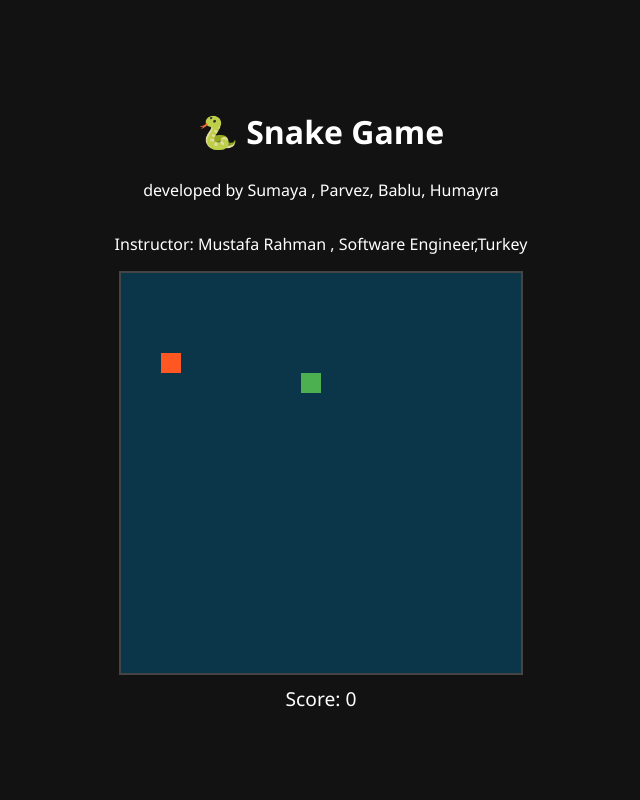
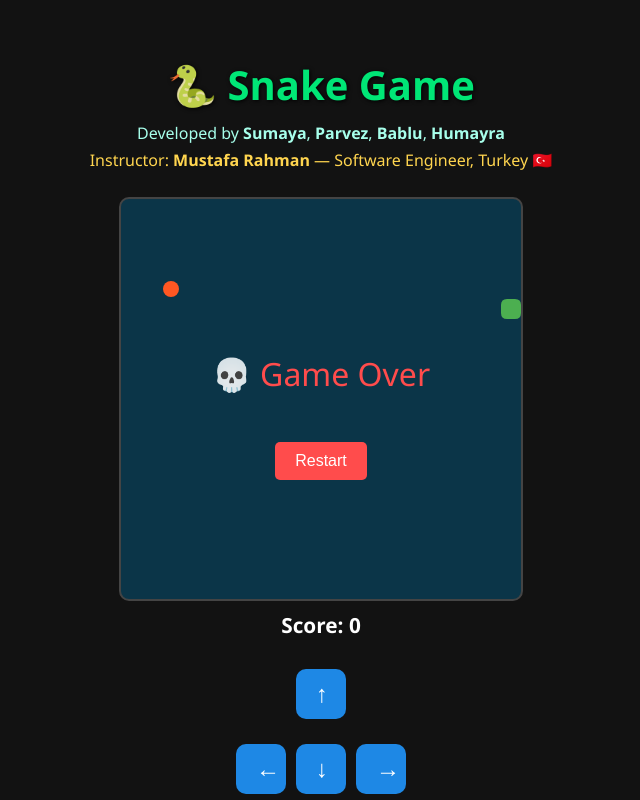
Before and after one commit to developer-sumaya/snake-game, a plain HTML site: page index.html in a window 1280 px wide. Shown: the whole page, without its empty margins (319-959 px from the left). Drawn offline with Linux system fonts and the light colour scheme.

Commit message:
add feature: game sound

```diff
--- a/index.html
+++ b/index.html
@@ -2,8 +2,8 @@
 <html lang="en">
 <head>
   <meta charset="UTF-8" />
-  <meta name="viewport" content="width=device-width, initial-scale=1.0" />
-  <title>Snake Game </title>
+  <meta name="viewport" content="width=device-width, initial-scale=1.0"/>
+  <title>Snake Game</title>
   <style>
     body {
       margin: 0;
@@ -13,20 +13,52 @@
       display: flex;
       flex-direction: column;
       align-items: center;
-      justify-content: center;
-      height: 100vh;
+      justify-content: flex-start;
+      padding-top: 30px;
     }
-    h1 {
+
+    .header {
+      text-align: center;
+      margin-bottom: 10px;
+      color: #e0f7fa;
+    }
+
+    .header h1 {
+      font-size: 2.5rem;
+      color: #00e676;
+      text-shadow: 1px 1px 4px #000;
       margin-bottom: 10px;
     }
+
+    .header p {
+      margin: 5px 0;
+      font-size: 1rem;
+      line-height: 1.4;
+    }
+
+    .developers {
+      color: #a7ffeb;
+      font-weight: 500;
+    }
+
+    .instructor {
+      color: #ffd54f;
+      font-weight: 500;
+    }
+
     #gameCanvas {
       background-color: #0b3548;
       border: 2px solid #444;
+      border-radius: 10px;
+      margin-top: 10px;
     }
+
     #score {
       margin-top: 10px;
-      font-size: 1.2rem;
+      font-size: 1.3rem;
+      font-weight: bold;
     }
+
     #gameOver {
       position: absolute;
       top: 50%;
@@ -35,7 +67,9 @@
       color: #ff4c4c;
       font-size: 2rem;
       display: none;
+      z-index: 10;
     }
+
     button {
       margin-top: 15px;
       padding: 10px 20px;
@@ -46,22 +80,79 @@
       border-radius: 5px;
       cursor: pointer;
     }
+
     button:hover {
       background-color: #ff1e1e;
+    }
+
+    .controls {
+      margin-top: 15px;
+      display: flex;
+      flex-direction: column;
+      gap: 10px;
+    }
+
+    .control-row {
+      display: flex;
+      justify-content: center;
+      gap: 10px;
+    }
+
+    .control-btn {
+      width: 50px;
+      height: 50px;
+      background-color: #1e88e5;
+      color: white;
+      border: none;
+      font-size: 1.5rem;
+      border-radius: 10px;
+      cursor: pointer;
+    }
+
+    .control-btn:hover {
+      background-color: #1565c0;
+    }
+
+    @media (max-width: 500px) {
+      .control-btn {
+        width: 40px;
+        height: 40px;
+        font-size: 1.2rem;
+      }
     }
   </style>
 </head>
 <body>
 
-  <h1>🐍 Snake Game</h1>
-  <p>developed by Sumaya ,  Parvez, Bablu, Humayra</p>
-  <p>Instructor: Mustafa Rahman , Software Engineer,Turkey</p>
+  <div class="header">
+    <h1>🐍 Snake Game</h1>
+    <p class="developers">Developed by <strong>Sumaya</strong>, <strong>Parvez</strong>, <strong>Bablu</strong>, <strong>Humayra</strong></p>
+    <p class="instructor">Instructor: <strong>Mustafa Rahman</strong> — Software Engineer, Turkey 🇹🇷</p>
+  </div>
 
   <canvas id="gameCanvas" width="400" height="400"></canvas>
   <div id="score">Score: 0</div>
+
   <div id="gameOver">
     <p>💀 Game Over</p>
     <button onclick="restartGame()">Restart</button>
+  </div>
+
+  <!-- Sound effects -->
+  <audio id="eatSound" src="./game sound/eat-sound.mp3"></audio>
+  <audio id="gameOverSound" src="./game sound/game-over.mp3"></audio>
+  <audio id="winSound" src="./game sound/game-win.mp3"></audio>
+
+  <!-- Arrow Controls -->
+  <div class="controls">
+    <div class="control-row">
+      <button class="control-btn" onclick="setDirection('UP')">↑</button>
+    </div>
+    <div class="control-row">
+      <button class="control-btn" onclick="setDirection('LEFT')">←</button>
+      <button class="control-btn" onclick="setDirection('DOWN')">↓</button>
+      <button class="control-btn" onclick="setDirection('RIGHT')">→</button>
+    </div>
   </div>
 
   <script>
@@ -69,6 +160,10 @@
     const ctx = canvas.getContext('2d');
     const scoreDisplay = document.getElementById('score');
     const gameOverDisplay = document.getElementById('gameOver');
+
+    const eatSound = document.getElementById('eatSound');
+    const gameOverSound = document.getElementById('gameOverSound');
+    const winSound = document.getElementById('winSound');
 
     const box = 20;
     const canvasSize = 400;
@@ -80,6 +175,7 @@
     let food = spawnFood();
     let score = 0;
     let game;
+    const WINNING_SCORE = 100;
 
     function draw() {
       ctx.clearRect(0, 0, canvasSize, canvasSize);
@@ -87,12 +183,16 @@
       // Draw snake
       snake.forEach((segment, index) => {
         ctx.fillStyle = index === 0 ? '#4caf50' : '#76ff03';
-        ctx.fillRect(segment.x, segment.y, box, box);
+        ctx.beginPath();
+        ctx.roundRect(segment.x, segment.y, box, box, 6);
+        ctx.fill();
       });
 
       // Draw food
       ctx.fillStyle = '#ff5722';
-      ctx.fillRect(food.x, food.y, box, box);
+      ctx.beginPath();
+      ctx.arc(food.x + box / 2, food.y + box / 2, box / 2 - 2, 0, Math.PI * 2);
+      ctx.fill();
 
       // Move snake
       let head = { ...snake[0] };
@@ -101,25 +201,25 @@
       if (direction === 'UP') head.y -= box;
       if (direction === 'DOWN') head.y += box;
 
-      // Game over: hit wall
-      if (head.x < 0 || head.x >= canvasSize || head.y < 0 || head.y >= canvasSize) {
+      // Game over: wall or self
+      if (head.x < 0 || head.x >= canvasSize || head.y < 0 || head.y >= canvasSize ||
+          snake.slice(1).some(segment => segment.x === head.x && segment.y === head.y)) {
+        gameOverSound.play();
         endGame();
         return;
       }
 
-      // Game over: hit self
-      for (let segment of snake.slice(1)) {
-        if (segment.x === head.x && segment.y === head.y) {
+      // Eat food
+      if (head.x === food.x && head.y === food.y) {
+        eatSound.play();
+        food = spawnFood();
+        score += 10;
+        scoreDisplay.textContent = `Score: ${score}`;
+        if (score >= WINNING_SCORE) {
+          winSound.play();
           endGame();
           return;
         }
-      }
-
-      // Eat food
-      if (head.x === food.x && head.y === food.y) {
-        food = spawnFood();
-        score += 10;
-        scoreDisplay.textContent = `Score: ${score}`;
       } else {
         snake.pop();
       }
@@ -148,17 +248,39 @@
       score = 0;
       scoreDisplay.textContent = 'Score: 0';
       gameOverDisplay.style.display = 'none';
-      game = setInterval(draw, 1000);
+      game = setInterval(draw, 150);
+    }
+
+    function setDirection(dir) {
+      if (dir === 'LEFT' && direction !== 'RIGHT') direction = 'LEFT';
+      if (dir === 'RIGHT' && direction !== 'LEFT') direction = 'RIGHT';
+      if (dir === 'UP' && direction !== 'DOWN') direction = 'UP';
+      if (dir === 'DOWN' && direction !== 'UP') direction = 'DOWN';
     }
 
     document.addEventListener('keydown', (e) => {
-      if (e.key === 'ArrowLeft' && direction !== 'RIGHT') direction = 'LEFT';
-      else if (e.key === 'ArrowUp' && direction !== 'DOWN') direction = 'UP';
-      else if (e.key === 'ArrowRight' && direction !== 'LEFT') direction = 'RIGHT';
-      else if (e.key === 'ArrowDown' && direction !== 'UP') direction = 'DOWN';
+      if (e.key === 'ArrowLeft') setDirection('LEFT');
+      if (e.key === 'ArrowUp') setDirection('UP');
+      if (e.key === 'ArrowRight') setDirection('RIGHT');
+      if (e.key === 'ArrowDown') setDirection('DOWN');
     });
 
-    game = setInterval(draw, 1000);
+    // Rounded rectangle for snake
+    CanvasRenderingContext2D.prototype.roundRect = function (x, y, w, h, r) {
+      this.beginPath();
+      this.moveTo(x + r, y);
+      this.lineTo(x + w - r, y);
+      this.quadraticCurveTo(x + w, y, x + w, y + r);
+      this.lineTo(x + w, y + h - r);
+      this.quadraticCurveTo(x + w, y + h, x + w - r, y + h);
+      this.lineTo(x + r, y + h);
+      this.quadraticCurveTo(x, y + h, x, y + h - r);
+      this.lineTo(x, y + r);
+      this.quadraticCurveTo(x, y, x + r, y);
+      this.closePath();
+    }
+
+    game = setInterval(draw, 150);
   </script>
 </body>
 </html>
```
Also changed, not shown: 3 other files.
